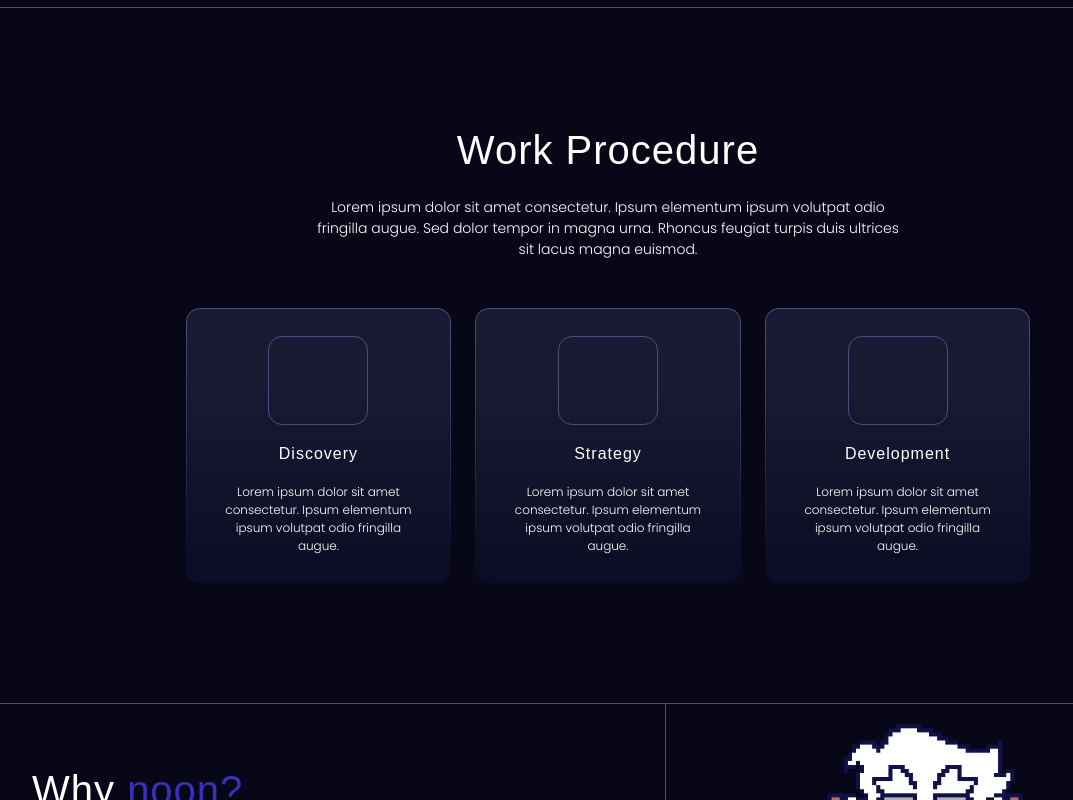
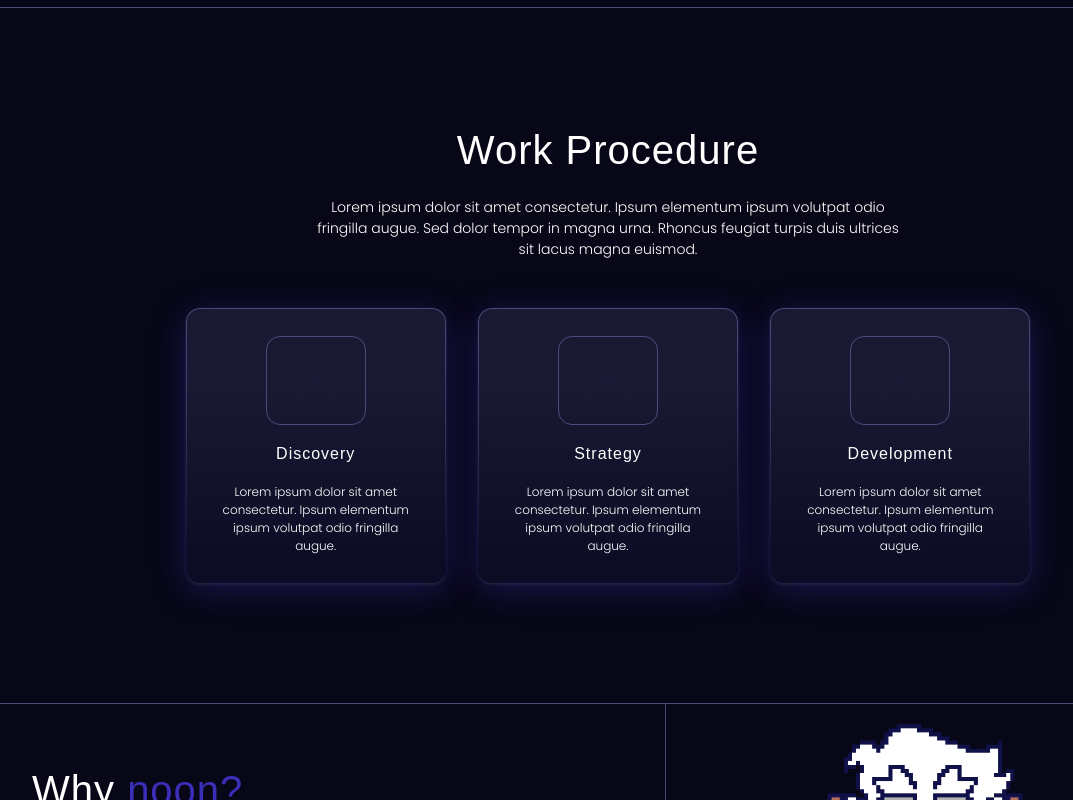
Before and after one commit to nooncode-tech/noon-web, a Next.js app: page / in a window 1280 px wide. Shown: the part 1540-2340 px from the top of the page, without its empty margins (32-1105 px from the left). Built offline with nearby package versions, Linux system fonts and the light colour scheme; a web font is replaced by a local one.

Commit message:
feat/Changes

```diff
--- a/src/app/page.tsx
+++ b/src/app/page.tsx
@@ -306,6 +306,9 @@ export default function Home() {
               key={solution.id}
               className="px-6 py-6 rounded-xl max-w-[190px] flex flex-col items-center text-center bg-gray-800/30 border border-gray-700/50 transition-colors duration-200 hover:bg-gray-700/70 cursor-pointer"
               href={`/services/${solution.url}`}
+              style={{
+                  boxShadow: '0 6px 32px 0 rgba(59, 46, 185, 0.35), 0 1.5px 3px 0 rgba(255,255,255,0.12)',
+              }}
             >
               {/* Icono (Placeholder) */}
               <div className="w-20 h-20 mb-4 rounded-full flex items-center justify-center">
@@ -327,7 +330,7 @@ export default function Home() {
       </section>
 
       {/* Work Procedure Section */}
-      <section className="relative overflow-hidden px-4 md:px-16 ">
+      <section className="relative px-4 md:px-16 ">
         <div className="max-w-7xl mx-auto px-4 md:px-12">
           {/* Section Title */}
           <div className="text-center flex flex-col items-center">
@@ -341,10 +344,13 @@ export default function Home() {
             </p>
 
             <div
-              className="max-w-[80%] flex flex-col md:flex-row flex-wrap justify-center items-center pt-6 gap-6"
+              className="max-w-[80%] flex flex-col md:flex-row justify-center items-center pt-6 gap-8"
             >
               <div
-                className="flex flex-col items-center gap-5 text-white rounded-xl boxes-services-style p-7 w-full sm:w-[calc(50%-12px)] lg:w-[calc(33.33%-16px)]"
+                className="flex flex-col items-center gap-5 text-white rounded-xl boxes-services-style p-7 w-full sm:w-[calc(50%-12px)] lg:w-[calc(33.33%-16px)] shadow-xl"
+                style={{
+                  boxShadow: '0 6px 32px 0 rgba(59, 46, 185, 0.35), 0 1.5px 3px 0 rgba(255,255,255,0.12)',
+                }}
               >
                 <Image
                   src="/placeholder.png"
@@ -361,6 +367,9 @@ export default function Home() {
               </div>
               <div
                 className="flex flex-col items-center gap-5 text-white rounded-xl boxes-services-style p-7 w-full sm:w-[calc(50%-12px)] lg:w-[calc(33.33%-16px)]"
+                style={{
+                  boxShadow: '0 6px 32px 0 rgba(59, 46, 185, 0.35), 0 1.5px 3px 0 rgba(255,255,255,0.12)',
+                }}
               >
                 <Image
                   src="/placeholder.png"
@@ -377,6 +386,9 @@ export default function Home() {
               </div>
               <div
                 className="flex flex-col items-center gap-5 text-white rounded-xl boxes-services-style p-7 w-full sm:w-[calc(50%-12px)] lg:w-[calc(33.33%-16px)]"
+                style={{
+                  boxShadow: '0 6px 32px 0 rgba(59, 46, 185, 0.35), 0 1.5px 3px 0 rgba(255,255,255,0.12)',
+                }}
               >
                 <Image
                   src="/placeholder.png"
```
